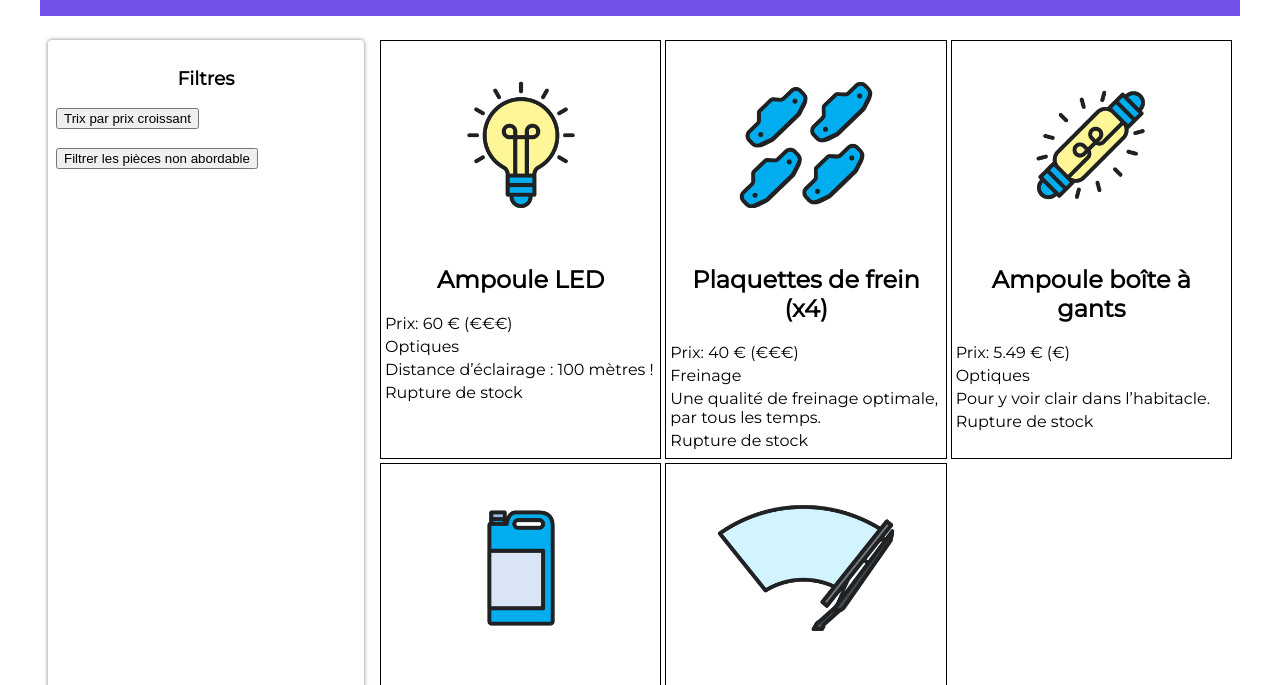
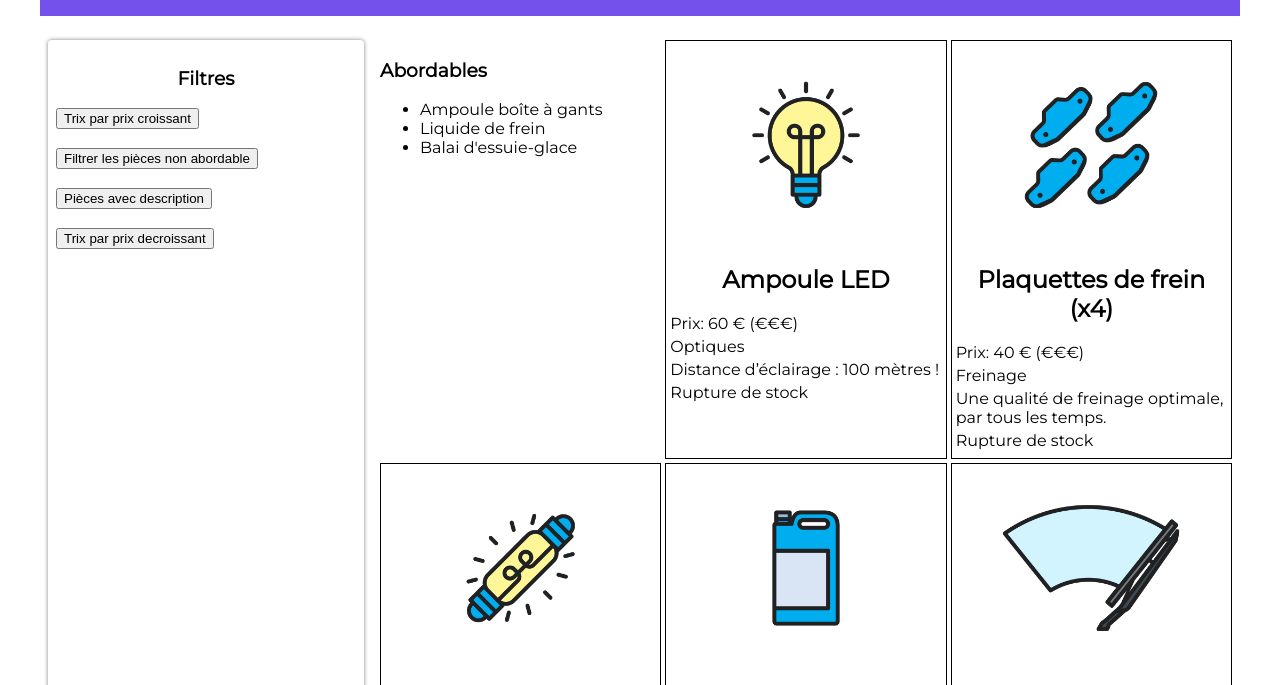
Before and after one commit to Kromaric/JavaScript_Project, a website: page index.html in a window 1280 px wide. Shown: the part 98-783 px from the top of the page. Drawn offline with Linux system fonts and the light colour scheme.

Commit message:
Projection des données avec la fonction map

```diff
--- a/index.html
+++ b/index.html
@@ -18,11 +18,21 @@
 				<button class="btn-trier">Trix par prix croissant</button>
 				<br>
 				<br>
-				<button class="btn-filter">Filtrer les pièces non abordable</button>
+				<button class="btn-filtrer">Filtrer les pièces non abordable</button>
+				<br>
+				<br>
+				<button class="btn-nodesc">Pièces avec description</button>
+				<br>
+				<br>
+				<button class="btn-decroissant">Trix par prix decroissant</button>
 			</section>
+
 
 			<!-- Fiches produits -->
 			<section class="fiches">
+				<div class="abordables">
+					<h3>Abordables</h3>
+				</div>
 			</section>
 		</main>
 	</body>
--- a/pieces.js
+++ b/pieces.js
@@ -1,4 +1,3 @@
-
 // Récupération des pièces depuis le fichier JSON
 const reponse = await fetch('pieces-autos.json');
 const pieces = await reponse.json();
@@ -37,20 +36,16 @@
 
  }
 
-
-// Gestion des boutons
+ //gestion des bouttons
 const boutonTrier = document.querySelector(".btn-trier");
 
 boutonTrier.addEventListener("click", function () {
     const piecesOrdonnees = Array.from(pieces);
-
     piecesOrdonnees.sort(function (a, b) {
         return a.prix - b.prix;
      });
-
      console.log(piecesOrdonnees);
 });
-
 
 const boutonFiltrer = document.querySelector(".btn-filtrer");
 
@@ -58,4 +53,65 @@
     const piecesFiltrees = pieces.filter(function (piece) {
         return piece.prix <= 35;
     });
-  }) ;
+   console.log(piecesFiltrees)
+});
+
+const boutonDecroissant = document.querySelector(".btn-decroissant");
+
+boutonDecroissant.addEventListener("click", function () {
+    const piecesOrdonnees = Array.from(pieces);
+    piecesOrdonnees.sort(function (a, b) {
+        return b.prix - a.prix;
+     });
+     console.log(piecesOrdonnees);
+});
+
+const boutonNoDescription = document.querySelector(".btn-nodesc");
+
+boutonNoDescription.addEventListener("click", function () {
+    const piecesFiltrees = pieces.filter(function (piece) {
+        return piece.description
+    });
+   console.log(piecesFiltrees)
+});
+
+const noms = pieces.map(piece => piece.nom);
+for(let i = pieces.length -1 ; i >= 0; i--){
+    if(pieces[i].prix > 35){
+        noms.splice(i,1);
+    }
+}
+console.log(noms)
+
+//Création de la liste
+const abordablesElements = document.createElement('ul');
+//Ajout de chaque nom à la liste
+for(let i=0; i < noms.length ; i++){
+    const nomElement = document.createElement('li');
+    nomElement.innerText = noms[i];
+    abordablesElements.appendChild(nomElement);
+}
+// Ajout de l'en-tête puis de la liste au bloc résultats filtres
+document.querySelector('.abordables')
+    .appendChild(abordablesElements)
+
+//Code Exercice
+const nomsDisponibles = pieces.map(piece => piece.nom);
+const prixDisponibles = pieces.map(piece => piece.prix);
+
+for(let i = pieces.length -1 ; i >= 0; i--){
+    if(pieces[i].disponibilite === false){
+        nomsDisponibles.splice(i,1);
+        prixDisponibles.splice(i,1);
+    }
+}
+
+const disponiblesElement = document.createElement('ul');
+
+for(let i=0 ; i < nomsDisponibles.length ; i++){
+    const nomElement = document.createElement('li');
+    nomElement.innerText = `${nomsDisponibles[i]} - ${prixDisponibles[i]} €`;
+    disponiblesElement.appendChild(nomElement);
+}
+
+document.querySelector('.disponibles').appendChild(disponiblesElement);
```
Lines whose indentation alone changed are shown as unchanged.
